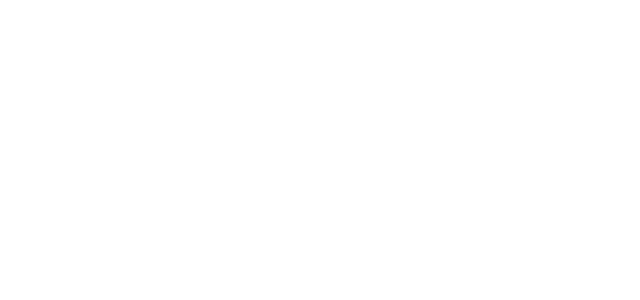
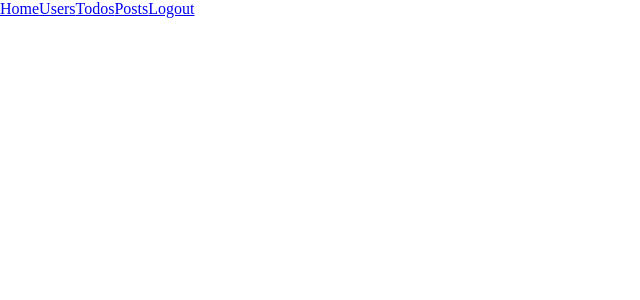
Before and after one commit to kestenbaum/react-query-ts, a React (Create React App) app: page / in a window 1280 px wide. Shown: the top 300 px of the page, without its empty margins (0-640 px from the left). Built offline with nearby package versions, Linux system fonts and the light colour scheme.

Commit message:
update link in header

```diff
--- a/package.json
+++ b/package.json
@@ -10,8 +10,10 @@
     "@types/node": "^16.18.3",
     "@types/react": "^18.0.25",
     "@types/react-dom": "^18.0.9",
+    "@types/react-router-dom": "^5.3.3",
     "react": "^18.2.0",
     "react-dom": "^18.2.0",
+    "react-router-dom": "^6.4.3",
     "react-scripts": "5.0.1",
     "typescript": "^4.9.3",
     "web-vitals": "^2.1.4"
--- a/src/App.tsx
+++ b/src/App.tsx
@@ -1,9 +1,10 @@
 import React from 'react';
+import {Header} from "./components/Header";
 
 function App() {
   return (
     <div className="App">
-
+      <Header/>
     </div>
   );
 }
--- /dev/null
+++ b/src/components/Header.tsx
@@ -0,0 +1,14 @@
+import React, {FC} from 'react';
+import { Link } from 'react-router-dom';
+
+export const Header:FC = () => {
+    return (
+        <div>
+            <Link to={'/'}>Home</Link>
+            <Link to={'/users'}>Users</Link>
+            <Link to={'/todos'}>Todos</Link>
+            <Link to={'/posts'}>Posts</Link>
+            {true ? <Link to={'/out'}>Logout</Link> : <Link to={'/login'}>Login</Link>}
+        </div>
+    );
+};
--- a/src/index.tsx
+++ b/src/index.tsx
@@ -2,11 +2,12 @@ import React from 'react';
 import ReactDOM from 'react-dom/client';
 import './index.css';
 import App from './App';
+import {BrowserRouter} from "react-router-dom";
 
 
 const root = ReactDOM.createRoot(document.getElementById('root') as HTMLElement);
 root.render(
-  <React.StrictMode>
+<BrowserRouter>
     <App />
-  </React.StrictMode>
+</BrowserRouter>
 );
```
Also changed, not shown: 1 other file (tests, documents, lock files or other folders).
